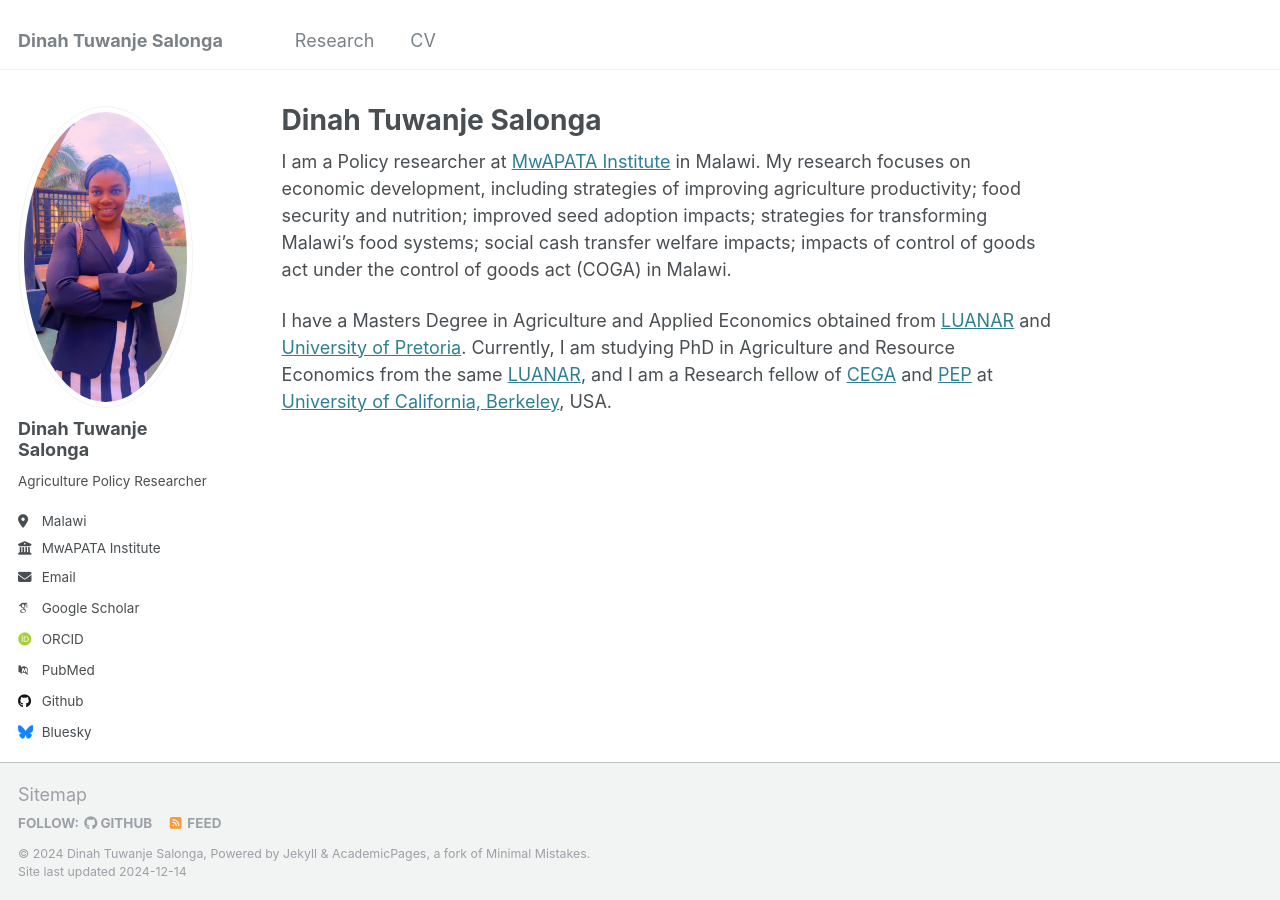
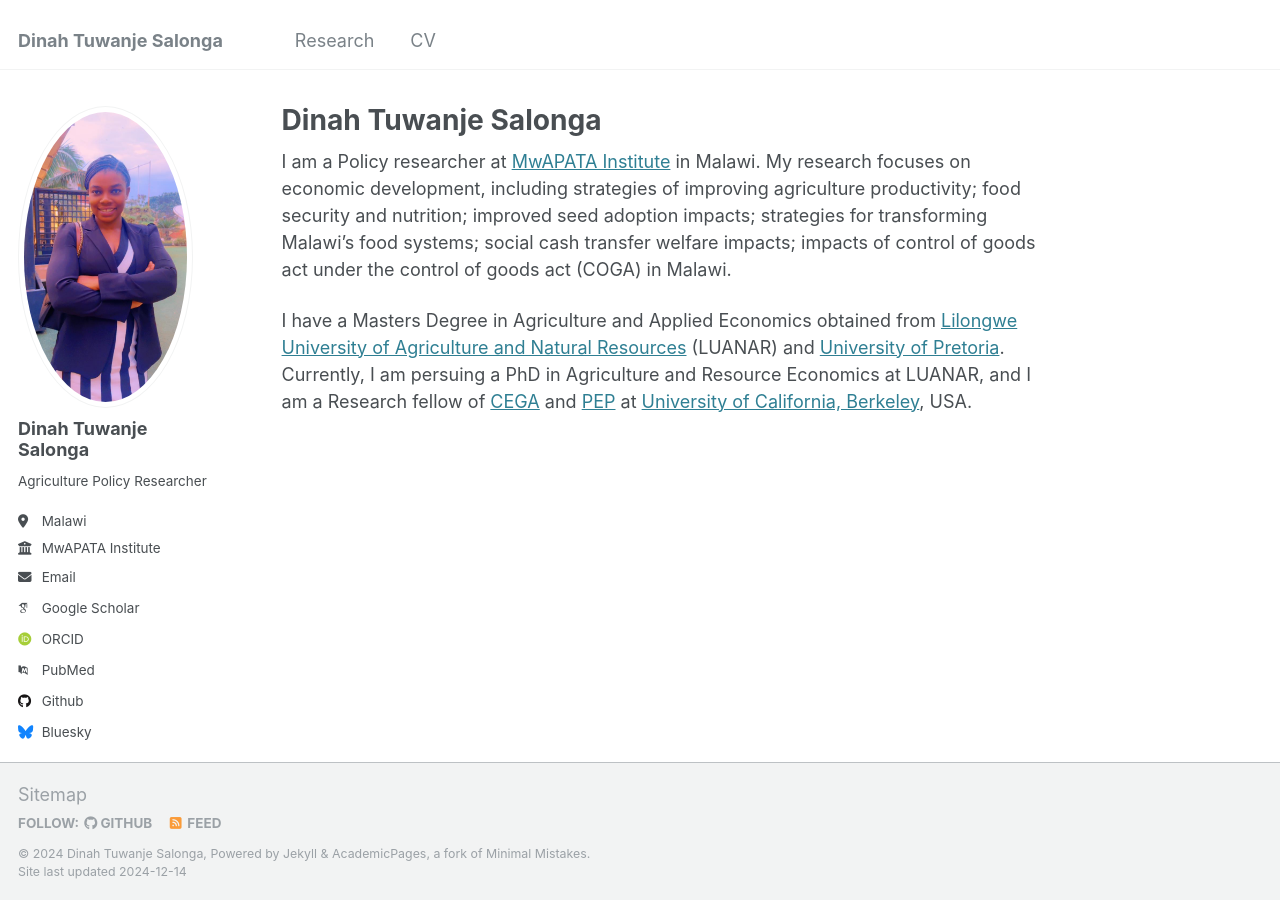
Before and after one commit to Dinah3/dinah3.github.io, a Jekyll site: the page built from _pages/about.md, in a window 1280 px wide. Built offline with Jekyll 4.4.1, drawn with Linux system fonts in a browser that asks for light colours; some web fonts are replaced.

Commit message:
Update about.md

```diff
--- a/_pages/about.md
+++ b/_pages/about.md
@@ -9,4 +9,4 @@ redirect_from:
 
 I am a Policy researcher at [MwAPATA Institute](https://www.mwapata.mw/about) in Malawi. My research focuses on economic development, including strategies of improving agriculture productivity; food security and nutrition; improved seed adoption impacts; strategies for transforming Malawi's food systems; social cash transfer welfare impacts; impacts of control of goods act under the control of goods act (COGA) in Malawi.
 
-I have a Masters Degree in Agriculture and Applied Economics obtained from [LUANAR](https://luanar.ac.mw/luanar/) and [University of Pretoria](https://www.up.ac.za/). Currently, I am studying PhD in Agriculture and Resource Economics from the same [LUANAR](https://luanar.ac.mw/luanar/), and I am a Research fellow of [CEGA](https://cega.berkeley.edu/) and [PEP](https://www.pep-net.org/) at [University of California, Berkeley](https://www.berkeley.edu/), USA.
+I have a Masters Degree in Agriculture and Applied Economics obtained from [Lilongwe University of Agriculture and Natural Resources](https://luanar.ac.mw/luanar/) (LUANAR) and [University of Pretoria](https://www.up.ac.za/). Currently, I am persuing a PhD in Agriculture and Resource Economics at LUANAR, and I am a Research fellow of [CEGA](https://cega.berkeley.edu/) and [PEP](https://www.pep-net.org/) at [University of California, Berkeley](https://www.berkeley.edu/), USA.
```
